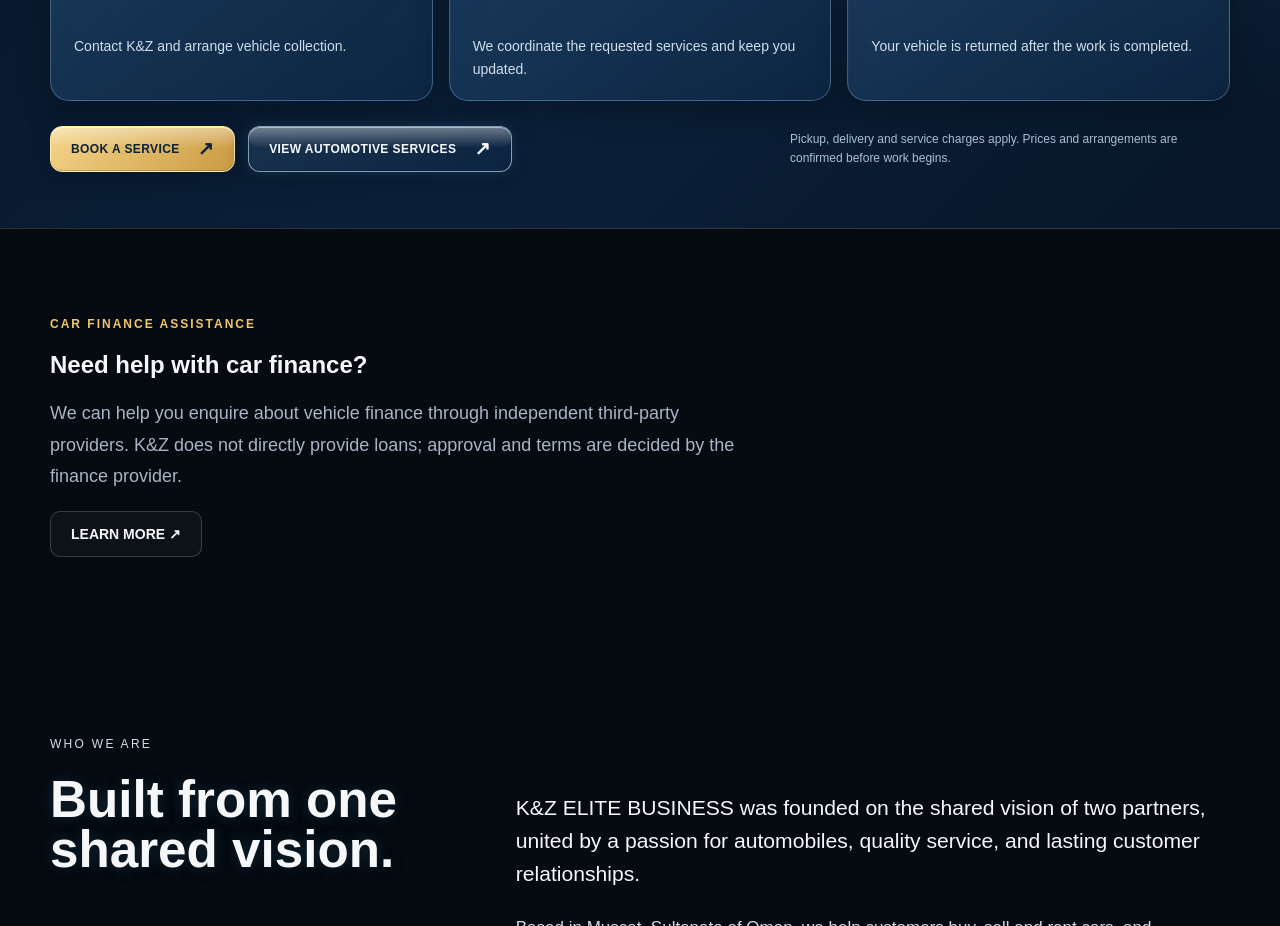
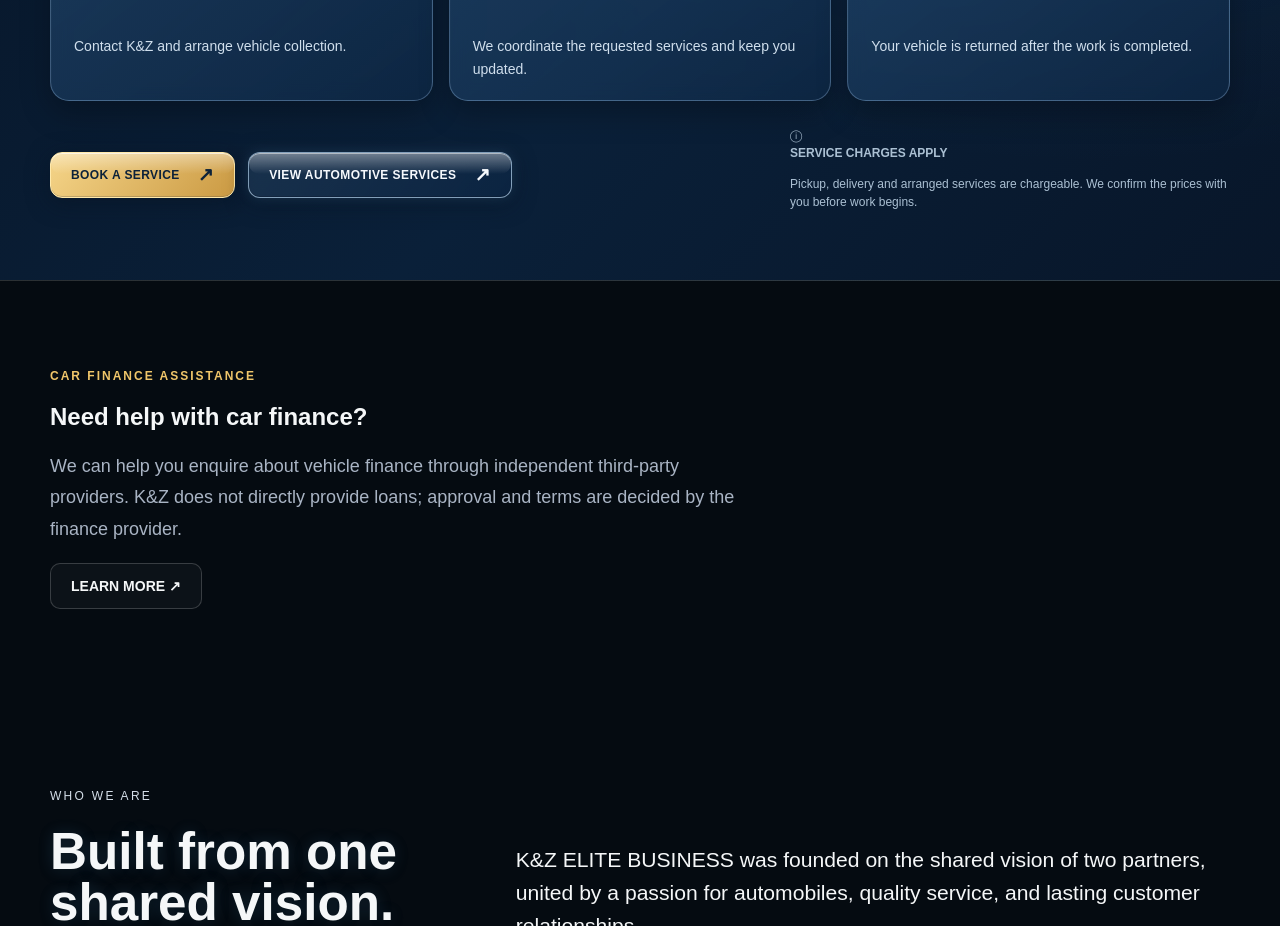
Before and after one commit to khshahzad2023-max/kz-elite-business, a Next.js app: page / in a window 1280 px wide. Shown: the part 2040-2966 px from the top of the page. Built offline with nearby package versions, Linux system fonts and the light colour scheme.

Commit message:
Make automotive service charges disclosure prominent and clear

```diff
--- a/app/page.tsx
+++ b/app/page.tsx
@@ -53,7 +53,7 @@ export default function Home(){
     </div>
     <div className="kz-auto-footer">
      <div className="kz-auto-actions"><a className="kz-auto-primary" href="https://api.whatsapp.com/send?phone=96878967229&text=Hello%20K%26Z%2C%20I%20would%20like%20to%20book%20car%20pickup%20and%20automotive%20service.">BOOK A SERVICE <span>↗</span></a><Link className="kz-auto-secondary" href="/automotive">VIEW AUTOMOTIVE SERVICES <span>↗</span></Link></div>
-     <p className="kz-auto-disclaimer">Pickup, delivery and service charges apply. Prices and arrangements are confirmed before work begins.</p>
+     <div className="kz-auto-disclaimer" role="note"><span className="kz-auto-notice-icon" aria-hidden="true">ⓘ</span><div><strong>SERVICE CHARGES APPLY</strong><p>Pickup, delivery and arranged services are chargeable. We confirm the prices with you before work begins.</p></div></div>
     </div>
    </div>
   </section>
```
